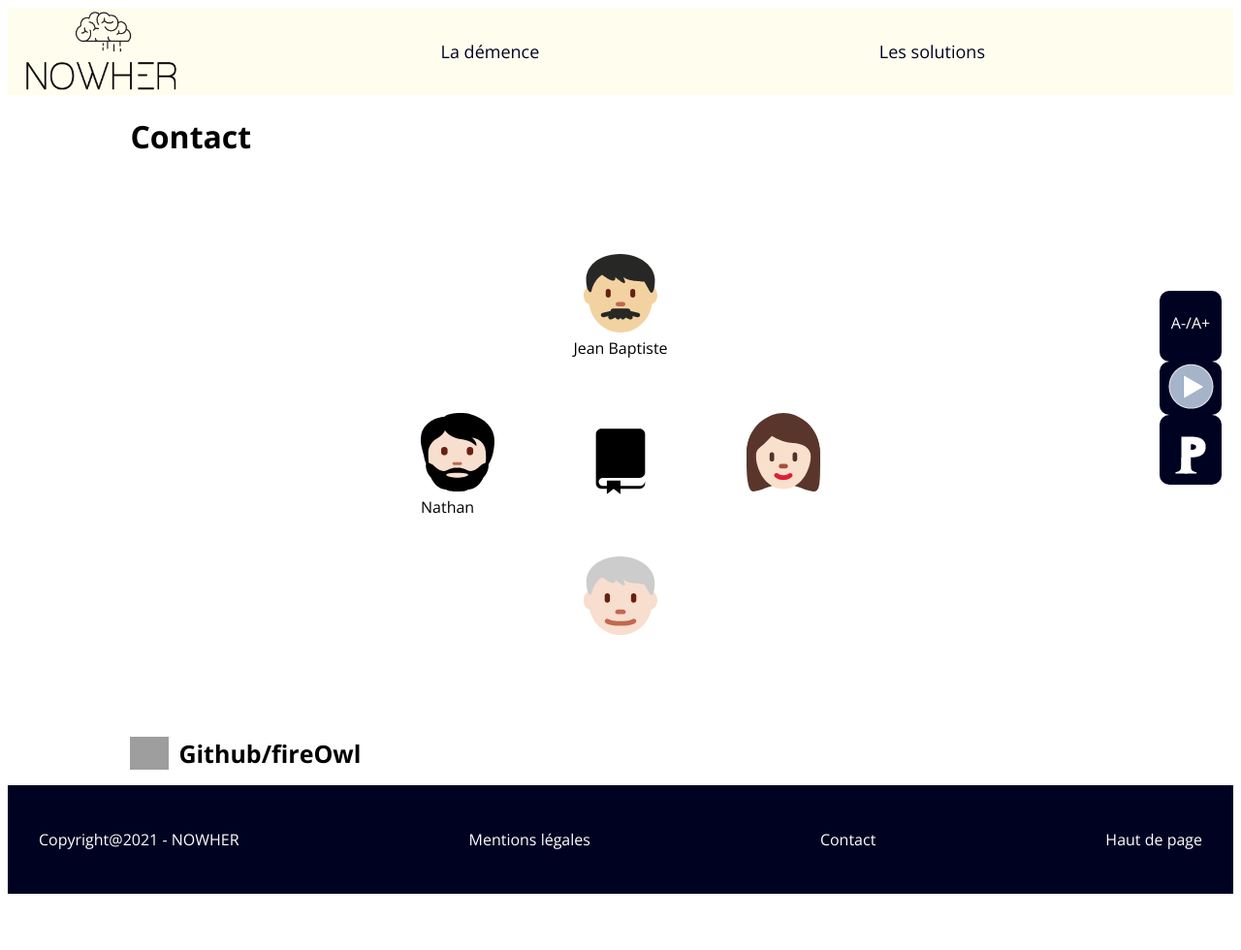
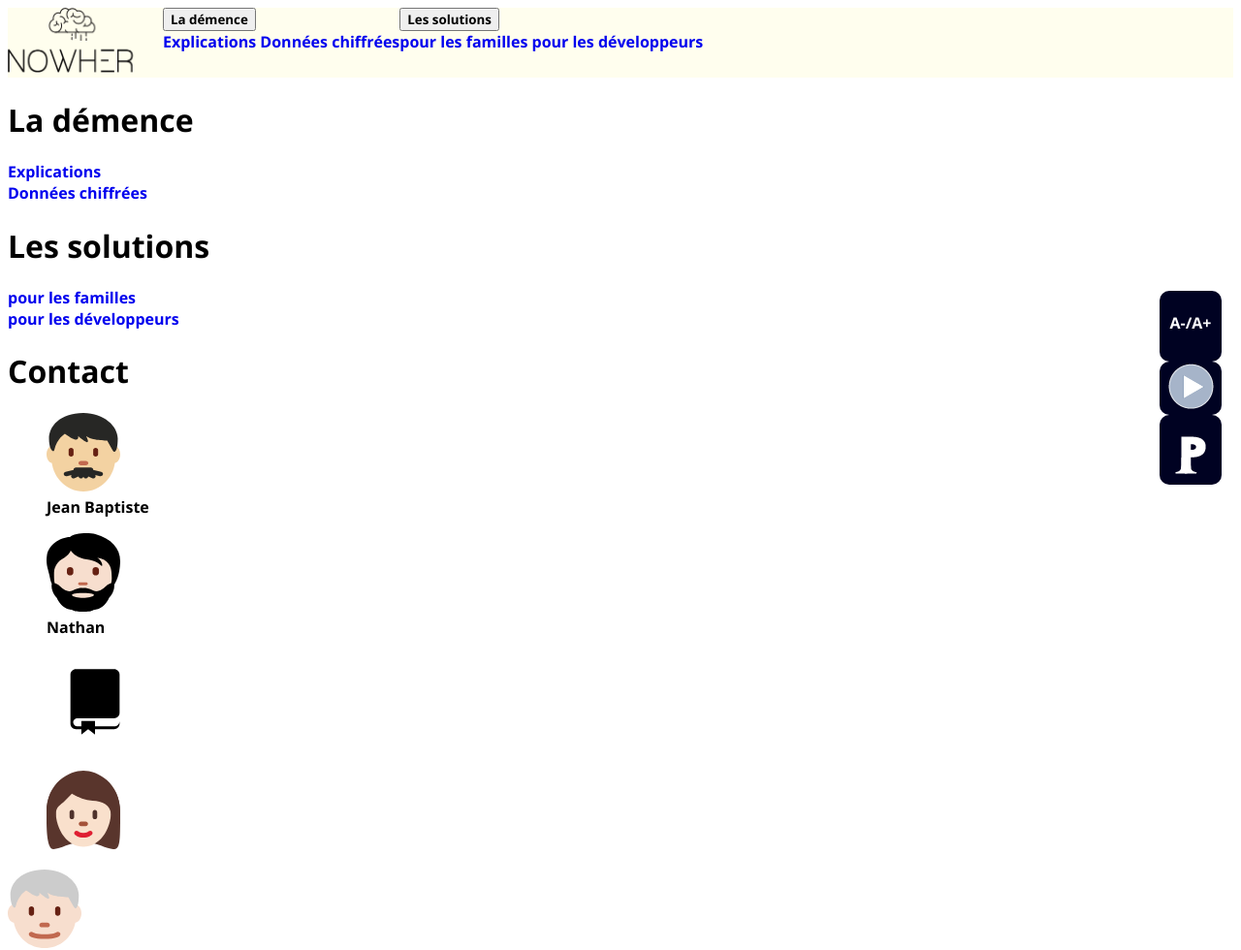
Before and after one commit to Adrien-Ray/nowher, a PHP site: page /pages/contact.php in a window 1280 px wide. Shown: the top 980 px of the page at 97% size. Before the commit the page ends 922 px from the top, so only its background shows below. Run offline with PHP 8.4, Linux system fonts and the light colour scheme; grey boxes are pictures that could not be loaded.

Commit message:
commit before switch

```diff
--- a/pages/articledemence.php
+++ b/pages/articledemence.php
@@ -56,8 +56,8 @@
     population de plus de 65 ans. Les démences d’autres types sont beaucoup moins fréquents. Ces
     dernières peuvent être stables, progressives ou en rémission.</p>
     </div>
-    <div class = "articledemence__source"> Sources
-    <a href="https://ressourcessante.salutbonjour.ca/condition/getcondition/demence">Ressources Santé</a>
-    <a href="http://www.psychomedia.qc.ca/diagnostics/qu-est-ce-que-la-demence">Psychomédia</a>
+    <div class = "articledemence__source"><strong>Sources</strong><br>
+    <a href="https://ressourcessante.salutbonjour.ca/condition/getcondition/demence" target="_blank">Ressources Santé</a><br>
+    <a href="http://www.psychomedia.qc.ca/diagnostics/qu-est-ce-que-la-demence" target="_blank">Psychomédia</a>
     </div>
     <?php require '../includes/footer.php';?>
--- a/pages/donnees-chiffrees.php
+++ b/pages/donnees-chiffrees.php
@@ -9,8 +9,8 @@
     <div class = "article_donnees-chirfrees">
         <p>Une personne sur 8 en Europe est atteinte par la démence soit 1/3 de la population Européenne soit 179 millions d’individus.</p>
         <h4>La maladie d'Alzheimer :</h4>
-        <p>D’après le rapport de l’Oms de 2015, 50 millions de personnes sont touchées par la démence et atteindra 152 millions environ en 2050, dans lequel 60 et 70 % sont atteintes de la maladie de l’Alzheimer.
-        <p>La maladie d’Alzheimer est la 1ère cause de démence</p>
+        <p>D’après le rapport de l’OMS de 2015, 50 millions de personnes sont touchées par la démence et ce nombre atteindra 152 millions environ en 2050, dans lesquels 60 et 70 % sont atteintes de la maladie de l’Alzheimer.
+        <p>La maladie d’Alzheimer est la première cause de démence</p>
         <ul>
         <li>49 % en Asie</li>
         <li>25 % en Europe (en baisse par rapport aux chiffres de 2012)</li>
--- a/pages/index.php
+++ b/pages/index.php
@@ -8,7 +8,7 @@
     <p class ="landingpage_citation"> Hyacinthe de Charencey </p>
 </div>
 <div class = "landingpage_nowher">
-    <p>NOWHER est un site qui a été conçut dans l'optique d'attirer l'attention sur les personnes atteintes de démence. <br> Notre but est de sensibiliser les familles des personnes atteintes de maladies neuro-dégénérative et les développeurs <br> web voulant se familiariser à l'accessiblité numérique.
+    <p>NOWHER est un site qui a été conçu dans l'optique d'attirer l'attention sur les personnes atteintes de démence. <br> Notre but est de sensibiliser les familles des personnes atteintes de maladies neuro-dégénérative et les développeurs web voulant se familiariser à l'accessiblité numérique.
     </p>
 </div>
 
--- a/styles/header.css
+++ b/styles/header.css
@@ -1,34 +1,40 @@
-@import url('https://fonts.googleapis.com/css2?family=Open+Sans:ital,wght@0,300;0,400;0,600;0,700;0,800;1,300;1,400;1,600;1,700;1,800&display=swap');
+@font-face {
+  font-family: "OpenSans";
+  src: url(../assets/Open_Sans/OpenSans-Bold.ttf), url(../assets/Open_Sans/OpenSans-BoldItalic.ttf), url(../assets/Open_Sans/OpenSans-ExtraBold.ttf), url(../assets/Open_Sans/OpenSans-ExtraBoldItalic.ttf), url(../assets/Open_Sans/OpenSans-Italic.ttf), url(../assets/Open_Sans/OpenSans-Light.ttf), url(../assets/Open_Sans/OpenSans-LightItalic.ttf), url(../assets/Open_Sans/OpenSans-Regular.ttf), url(../assets/Open_Sans/OpenSans-SemiBold.ttf), url(../assets/Open_Sans/OpenSans-SemiBoldItalic.ttf);
+}
 * {
-  font-family: 'Open Sans', sans-serif;
+  font-family: "OpenSans";
   text-decoration: none;
-}
-/* body{
-  min-height: 100vh;
-} */
-a{
-  color: inherit;
-  transition-duration: 0.35s;
-}
-a:hover{
-  color: gray;
-  transition-duration: 0.35s;
-}
-.content{
-  margin: 0 10%;
 }
 
 header {
   display: flex;
-  align-items: flex-end;
-  justify-content: space-between;
   background-color: #fffeee;
-/*   height: 6rem; */
 }
 header img {
-  width: 12rem;
+  width: 10rem;
   height: auto;
-  padding-left: 10%;
+}
+
+nav {
+  display: flex;
+  width: 100%;
+  align-items: center;
+  justify-content: space-around;
+  list-style-type: none;
+}
+
+.classic_menu {
+  padding: 0 3rem;
+}
+.classic_menu:hover {
+  background-color: #000222;
+  color: white;
+}
+
+li {
+  list-style-type: none;
+  display: none;
 }
 
 #hamb_menu {
@@ -44,141 +50,25 @@
   margin: 5px 0;
   border-radius: 25px;
 }
-.navbar {
-  overflow: hidden;
-  display: flex;
 
-}
-
-.navbar a {
-  float: left;
-  font-size: 16px;
-  color: white;
-  text-align: center;
-  padding: 14px 16px;
-  text-decoration: none;
-}
-
-.dropdown {
-  float: left;
-  overflow: hidden;
-}
-
-.dropdown .dropbtn {
-  font-size: 18px;
-  border: none;
-  color: #000222;
-  padding: 33px 16px;
-  background-color: inherit;
-  margin: 0 5rem;
-}
-#dropbtn2{
-  margin-right: 10rem;
-}
-
-.dropdown:hover{
-  background-color: #000222;
-}
-
-.navbar a:hover, .dropdown:hover .dropbtn {
-  background-color: #000222;
-  color : white;
-}
-
-.dropdown-content {
-  display: none;
-  position: absolute;
-  background-color: #fffeee;
-  color: #000222;
-  width: 100%;
-  left: 0;
-  z-index: 1;
-}
-
-.dropdown:hover .dropdown-content {
-  display: block;
-}
-
-/* Create three equal columns that floats next to each other */
-.row{
-  display: flex;
-  justify-content: center;
-  text-align: center;
-}
-.column {
-  float: right;
-  width: 100%;
-  padding: 10px;
-  display: flex;
-  flex-direction: column;
-  justify-content: center;
-  text-align: center;
-}
-
-.column a {
-  float: none;
-  color: black;
-  text-align: center;
-  padding: 16px;
-  text-decoration: none;
-  display: block;
-  text-align: center;
-}
-
-.column a:hover {
-  background-color: #000222;
-  color: white;
-}
-
-/* Clear floats after the columns */
-.row:after {
-  content: "";
-  display: table;
-  clear: both;
-}
-#menumobile{
-  display: none;
-}
-footer{
-  background-color: #000222;
-  height: 5rem;
-  color: white;
-  display: flex;
-  justify-content: space-between;
-  align-items: center;
-  padding : 1rem 2rem;
-  display: flex;
-  margin-top: 1rem;
-}
-@media screen and (max-width: 768px) {
+@media screen and (max-width: 800px) {
   #hamb_menu {
     display: block;
   }
-  .dropdown {
+
+  .classic_menu {
     display: none;
   }
-  #menumobile{
-    position: absolute;
-    background-color: #fffeee;
-    width: 100%;
-    height: 85%;
-    text-align: center;
-    display: none;
+
+  .classic_menu ul {
+    display: flex;
     flex-direction: column;
-    justify-content: center;
-  }
-  #menumobile a{
-    font-size : 24px;
-    margin: 2rem 0;
-  }
-  #menumobile h1{
-    text-align: left;
   }
 
   .cross1transform {
     transform: rotate(-45deg);
     position: relative;
-    top: 14px;
+    top: 18px;
     background-color: #2c5f8f;
   }
 
@@ -192,9 +82,5 @@
   .barre {
     transition: 0.5s;
   }
-  footer{
-flex-direction: column-reverse;
-align-items: flex-start;
-  }
 }
 /*# sourceMappingURL=header.css.map *//*# sourceMappingURL=header.css.map */
--- a/styles/main.css
+++ b/styles/main.css
@@ -1,149 +1,2 @@
 
-
-/* articles */
-
-
-.articledemence{
-    display: flex;
-    flex-direction: row;
-    justify-content: center;
-    font-size: 30px;
-}
-.donnees-chiffrees{
-    display: flex;
-    flex-direction: row;
-    justify-content: center;
-    font-size: 30px;
-}
-.solution{
-    font-size: 30px;
-    margin-top: 100px;
-}
-.landingpage{
-    font-size: 30px;
-    margin-top: 100px;
-    font-weight: bold;
-}
-.mentions_legales{
-    font-size: 23px;
-    margin-top: 100px;
-}
-.landingpage_texte{
-    border-left: solid black 0.5rem;
-    padding-left: 1.5rem;
-}
-.landingpage .landingpage_citation{
-    font-weight: normal;
-    text-align: right;
-
-}
-.article__img{
-    width: 370px;
-    height: auto;
-    margin-left: 50px;
-}
-.article_donnees-chiffrees__img{
-    width: 370px;
-    height: auto;
-    margin-left: 50px;
-}
-.articledemence__sous_titre{
-    margin-top: 215px;
-}
-.donnees-chiffrees__titre{
-    margin-top: 215px;
-}
-.articledemence__texte{
-    font-size: 30px;
-
-}
-li{
-    margin-bottom: 2rem;
-}
-.articledemence__source{
-    font-size: 30px;
-    margin-top: 5rem;
-}
-
-.article_donnees-chirfrees{
-    font-size: 30px;
-    font-weight: 500;
-}
-.landingpage_nowher{
-    margin-top: 100px;
-    font-size: 20px;
-    line-height: 60px;
-}
-.article__img_contact{
-    margin-left: 400px;
-}
-.article__img_contact_git{
-    width: 40px;
-    height: auto;
-}
-.contact{
-    margin-bottom: 100px;
-}
-.contact_git{
-    display: flex;
-    flex-direction: row;
-    margin-top: 100px;
-}
-.contact_mid{
-    display: flex;
-    flex-direction: row;
-    justify-content: center;
-}
-.contact_mid figure{
-    margin: 40px;
-}
-
-.fireowl{
-    padding-left: 10px;
-    font-size: 25px;
-    font-weight: bold;
-
-}
-.article_image_jb{
-    text-align: center;
-}
-.article_image_etienne{
-    text-align: center;
-}
-
-<<<<<<< HEAD
-/* MEDI QUERIES */
-@media screen and (max-width: 768px) {
-    .articledemence{
-        flex-direction: column-reverse;
-    }
-    .article__img{
-        max-width: 200px;
-        align-self: center;
-    }
-    .articledemence__sous_titre{
-        margin-top: 0;
-    }
-    .donnees-chiffrees{
-        flex-direction: column-reverse;
-    }
-    .article_donnees-chiffrees__img{
-        max-width: 200px;
-        align-self: center;
-    }
-    .donnees-chiffrees__titre{
-        margin-top: 0;
-    }
-
-}
-
-/* script */
-=======
-/* script dyslex */
->>>>>>> main
-span.dysb{
-	background-color:#ff00007a !important;
-}
-span.dysd{
-	background-color:#002fff7a !important;
-}
+/*# sourceMappingURL=main.css.map *//*# sourceMappingURL=main.css.map */
```
Also changed, not shown: pages/solutiondev.php (+4 -4 lines), pages/solutionfamille.php (+5 -5 lines).
